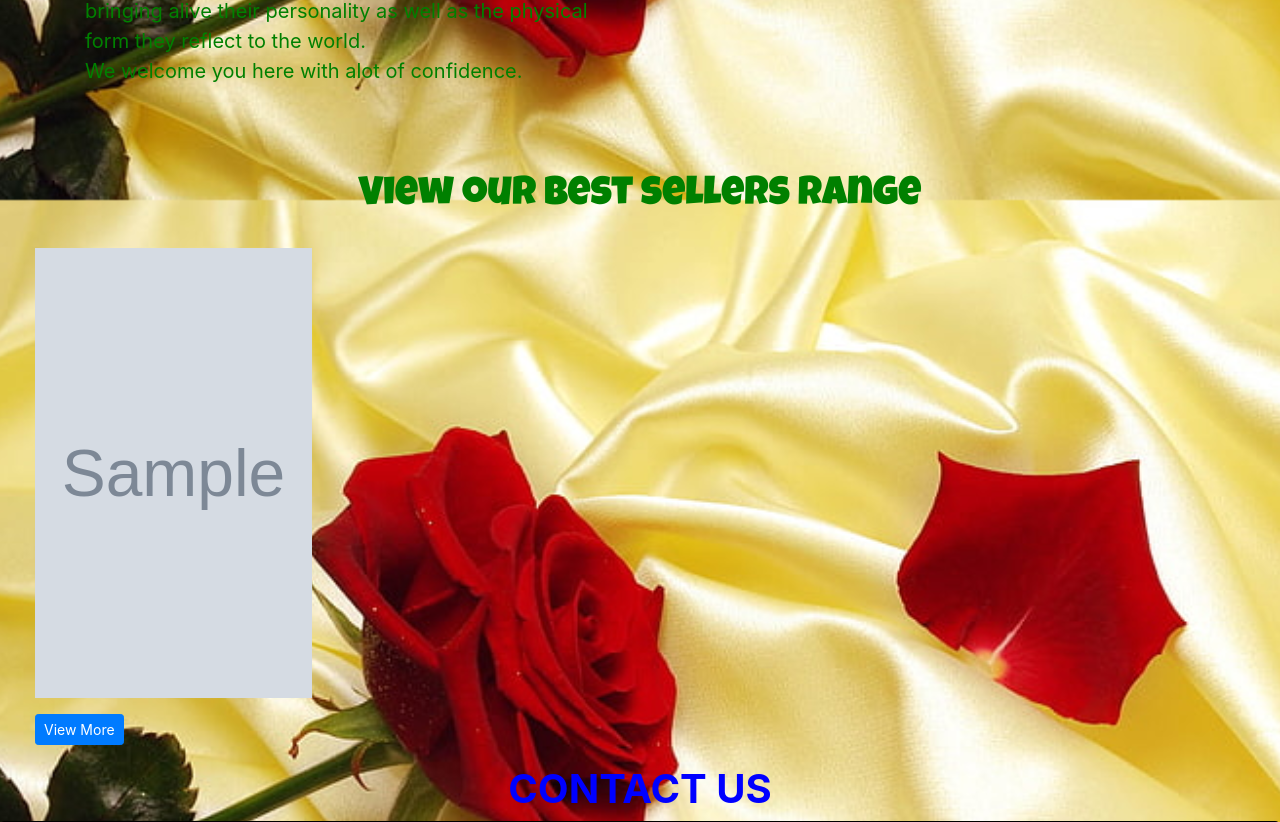
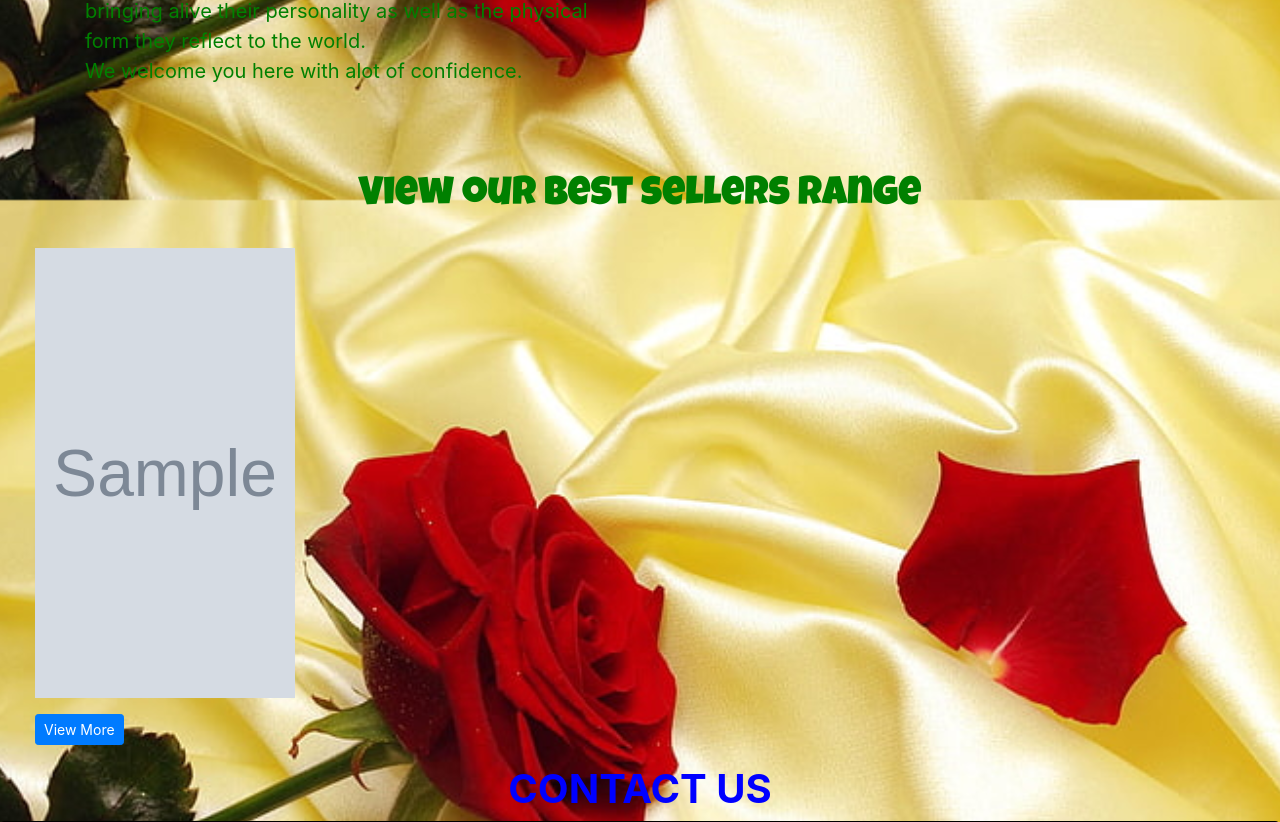
Before and after one commit to sharon0812/Shaz-Styles, a Django app: page / in a window 1280 px wide. Shown: the part 600-1422 px from the top of the page. Run offline with Django 3.2, Linux system fonts and the light colour scheme; tables that the repository leaves empty hold one stand-in row (values such as "Sample post"); grey boxes marked "Sample" are stand-in pictures; some libraries are stand-ins or nearby versions.

Commit message:
style home page

```diff
--- a/myfashion/templates/myfashion/home.html
+++ b/myfashion/templates/myfashion/home.html
@@ -46,7 +46,7 @@
             <div class="col-xs-12 col-sm-6 col-md-4 col-lg-4 thumbnails">
                 <div class="card-body">
                     <img src="{{image.image.url}}" class="img-fluid img-responsive" alt="image"
-                        style="width: 80%; height: 450px;">
+                        style="width: 75%; height: 450px;">
                     <br>
                     <a href="#" class="btn btn-primary btn-sm mt-3" data-toggle="modal" data-target="#{{image.id}}">View
                         More</a>
```
